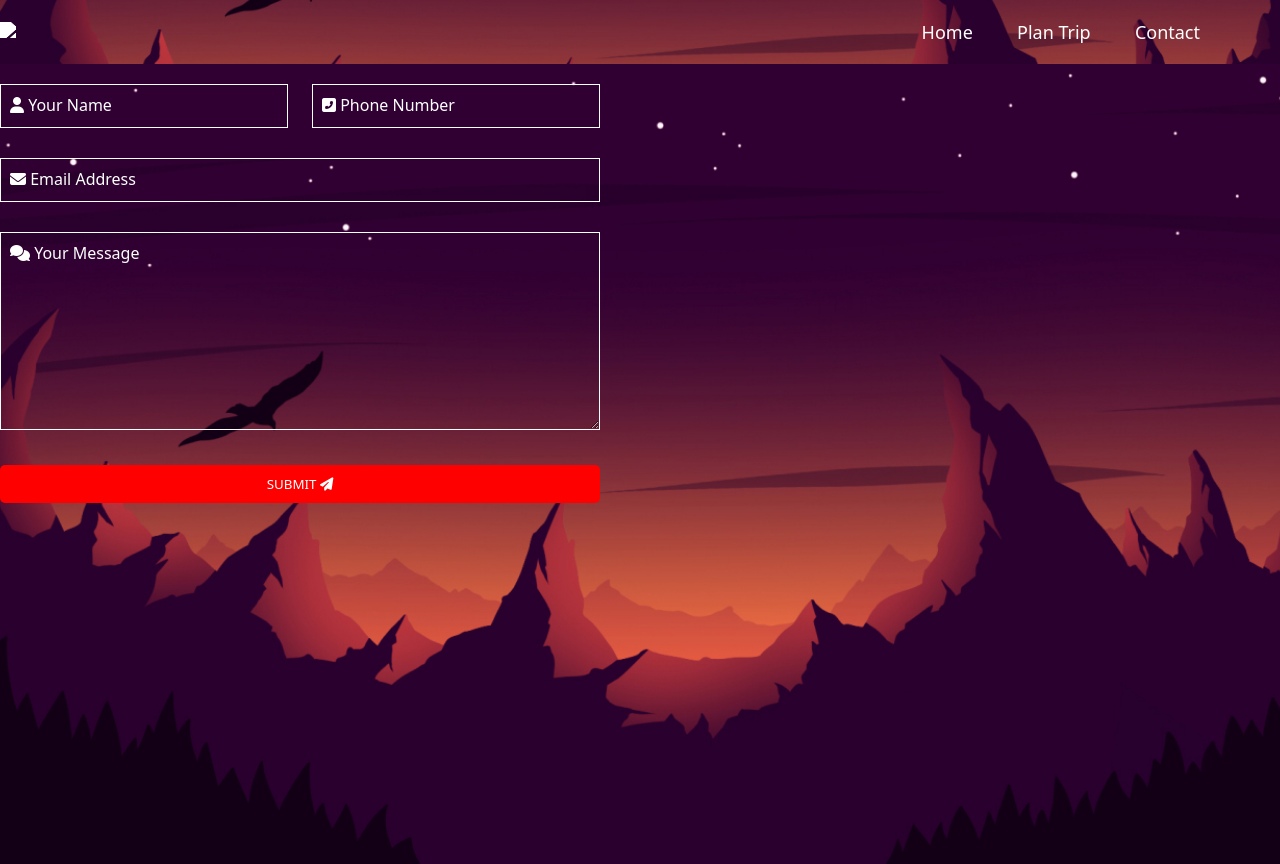
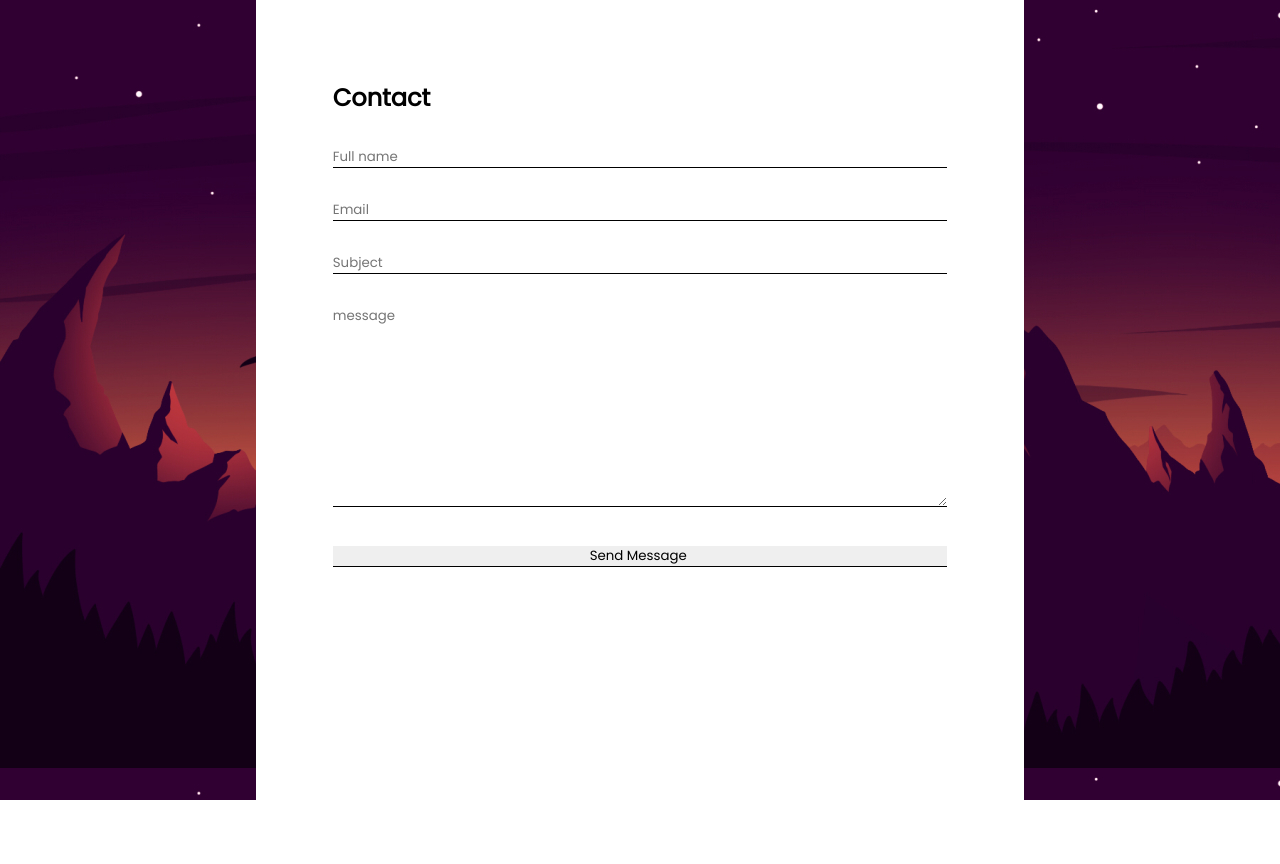
Before and after one commit to AbdulrazaqSurakat/Carbon-Compass-Travel-Responsibly-with-AI, a plain HTML site: page public/contactform.html in a window 1280 px wide. After the commit the page ends 800 px from the top, so only its background shows below. Drawn offline with Linux system fonts and the light colour scheme.

Commit message:
decided to use first version of email sending instead where users will enter have to enter their email address to send from

```diff
--- a/public/2nd.css
+++ /dev/null
@@ -1,112 +0,0 @@
- /*General settings for all the elements on the page*/
- *{
-    color: white;
-    font-family: system-ui;
-    text-align: center;
-    box-sizing: border-box;
-    margin: 0;
-  }
-  .firstContainer{
-    background-image: url(WallpaperDog-20517207.jpg);
-    background-position: center;
-    background-size: cover;
-    width: 100%;
-    padding:10 px;
-    margin: 0px;
-  }
-  .ContactPageClass{
-    background-image: url(WallpaperDog-20517207.jpg);
-    background-position: center;
-    background-size: cover;
-    min-height:100vh;
-    width: 100%;
-    padding:100 px;
-  }
-  nav{
-    display: flex;
-    width: 100%;
-    justify-content: space-between;
-    align-items: center;
-    padding: 10px 0;
-  }
-  /*Settings for all the nav list*/
-  nav ul{
-    padding-right: 60px;
-    list-style: none;
-    text-align: right;
-    width: 100%;
-  }
-  /*Settings for all list items in nav unordeered list*/
-  nav ul li{
-    display: inline-block;
-    margin: 10px 20px;
-  /*Settings for the a elements in the list items*/
-  }
-  nav ul li a{
-    color: #fff;
-    text-decoration:none;
-    font-size: 18px;
-  }
-  .websiteLogo{
-  filter:brightness(0) invert();
-  width:180px;
-  cursor:pointer
-  }
-  /* Settings for contact page class div container */
-
-form{
-width:90%;
-max-width:600px;
-  }
-  /* Styling settings for label */
-  label{
-    color: #fff;
-    cursor: text;
-    top: 0;
-    left: 0;
-    padding: 10px;
-    position: absolute;
-    transition:0.2s;
-    height:100%;
-  }
-  .input-box{
-    position: relative;
-    margin-bottom: 30px;
-  }
-  input, textarea{
-    background: transparent;
-    width:100%;
-    padding: 10px;
-    outline:0;
-    border: 1px solid #fff;
-    color: #fff;
-    font-size:16px;
-  }
-
-  button{
-  padding:10px 0;
-  border: 0;
-  outline: none;
-  border-radius: 5px;
-  background: red;
-  color: #fff;
-  width:100%;
-  cursor: pointer;
-  }
-
-  input:valid~label,
-  input:focus~label,
-  textarea:focus~label
-  textarea:valid~label{
-    top: -35px;
-
-  }
-
-  .row{
-    display: flex;
-    justify-content:space-between ;
-    align-items:center ;
-  }
-  .row .input-box{
-    flex-basis: 48%;
-  }
--- a/public/contactform.html
+++ b/public/contactform.html
@@ -1,58 +1,26 @@
 <!DOCTYPE html> <!--Ensures proper rendering and compatibility to modern webstandards-->
 <html lang="en">
     <head> <!--Overarching container-->
-        <link rel="stylesheet" href="2nd.css">
         <meta charset="UTF-8">
-        <meta http-equiv="X-UA-Compatible" content="IE=edge">
+        <link rel="stylesheet" href="../css files/2nd.css">
+        <link rel="preconnect" href="https://fonts.googleapis.com">
+        <link rel="preconnect" href="https://fonts.gstatic.com" crossorigin>
+        <link href="https://fonts.googleapis.com/css2?family=Poppins&display=swap" rel="stylesheet">
         <meta name="viewport" content="width=device-width, initial-scale=1.0">
         <!-- Allows the use of font awesome kits-->
-        <script src="https://kit.fontawesome.com/0bcb44c82a.js" crossorigin="anonymous"></script>
+    </head>
         <body>
-            <div class="firstContainer">
-                    <nav>
-                    <a href="main.html">
-                  <img src="../page/compass-symbol-svgrepo-com(12).svg" href="main.html" class="websiteLogo">
-                      </a>
-                      <!-- list of items signifiying the menu link with options to plan trips or Contact website owner-->
-                       <ul>
-                            <!-- Hyper link reference = destination of link-->
-                       <li><a href="main.html">Home</a></li>
-                        <li><a href="planTrip.html">Plan Trip</a></li>
-                        <li><a href="index.html">Contact</a></li>
-                        </ul>
-                        </nav>
+            <div class="form-container">
+                <form class="contact-form">
+                    <h2>Contact</h2>
+                        <input type="name" id="name" placeholder="Full name"></br>
+                        <input type="email" id="email" placeholder="Email"></br>
+                        <input type="text" id="subject" placeholder="Subject "></br>
+                        <textarea id="message" placeholder="message" cols="30" rows="10"></textarea></br>
+                        <input type="submit" id="submit" value="Send Message ">
+                        </form>
                         </div>
-            <div class="ContactPageClass">
-                <nav>
-             <!-- Multiple containers for the different form input fields-->
-            </nav>
-                 <form>
-                    <div class="row">
-                        <!-- Full name input fields-->
-                        <div class="input-box">
-                            <input type="text" id="Fullname" required>
-                            <label for="name"> <i class="fas fa-solid fa-user"></i> Your Name</label>
-                            </div>
-                            <!-- phone number input box-->
-                            <div class="input-box">
-                                <input type="text" id="number" required>
-                                <label for="name"> <i class="fas fa-solid fa-phone-square-alt"></i> Phone Number</label>
-                                </div>
-                    </div>
-                        <!-- email input box-->
-                        <div class="input-box">
-                            <input type="text" id="email" required>
-                            <label for="name"> <i class="fas fa-solid fa-envelope"></i> Email Address</label>
-                            </div>
-                             <!-- message input box-->
-                            <div class="input-box">
-                            <textarea type="message" rows="8" required></textarea>
-                            <label for="message"> <i class="fas fa-solid fa-comments"></i> Your Message</label>
-                            </div>
-                             <!-- message input box-->
-                            <button type="submit"> SUBMIT <i class="fas fa-paper-plane"></i></button>
-                    </form>
-                </div>
+
+                        <script src="../js files/app.js"></script>
                     </body>
             </html>
-            </html>
--- /dev/null
+++ b/public/css files/2nd.css
@@ -0,0 +1,47 @@
+ /*General settings for all the elements on the page*/
+ *{
+  font-family: 'Poppins', sans-serif;
+  margin: 0;
+  padding: 0;
+  }
+
+html,
+body{
+  background-image: url("../WallpaperDog-20517207.jpg");
+
+}
+.form-container{
+  position: relative;
+  left:20%;
+  width: 60%;
+  height: 100vh;
+  background-color: #ffffff;
+  color: black;
+}
+.contact-form{
+  position: absolute;
+  top:10%;
+  left: 10%;
+  width: 80%;
+  height: 600px;
+}
+
+input,
+textarea{
+width: 100%;
+margin-top: 2rem;
+border: none;
+border-bottom: 1px solid black;
+}
+
+.submit{
+  border: 1px solid black;
+  padding: 1rem;
+  text-align:center;
+  background-color: #ffffff;
+  cursor: pointer;
+}
+
+.submit:hover{
+opacity: 0.6;
+}
--- /dev/null
+++ b/public/js files/app.js
@@ -0,0 +1,35 @@
+const contactForm=document.querySelector('.contact-form');
+
+let name= document.getElementById('name');
+let email= document.getElementById('email');
+let subject= document.getElementById('subject');
+let message= document.getElementById('message');
+
+contactForm.addEventListener('submit', (e)=>{
+    e.preventDefault();
+
+    let formData ={
+        name: name.value,
+        email: email.value,
+        subject: subject.value,
+        message: message.value
+    }
+
+   let xhr=new XMLHttpRequest();
+   xhr.open('POST', '/');
+   xhr.setRequestHeader('content-type', 'application/json');
+   xhr.onload=function(){
+    console.log(xhr.responseText);
+    if(xhr.responseText == 'success'){
+        alert('Email sent');
+        name.value='';
+        email.value='';
+        subject.value='';
+        message.value='';
+
+   }else{
+    alert('Something went wrong!')
+   }
+   }
+   xhr.send(JSON.stringify(formData));
+})
```
Also changed, not shown: package.json (deleted, +0 -20 lines), server.js (deleted, +0 -17 lines), 1 other file.
